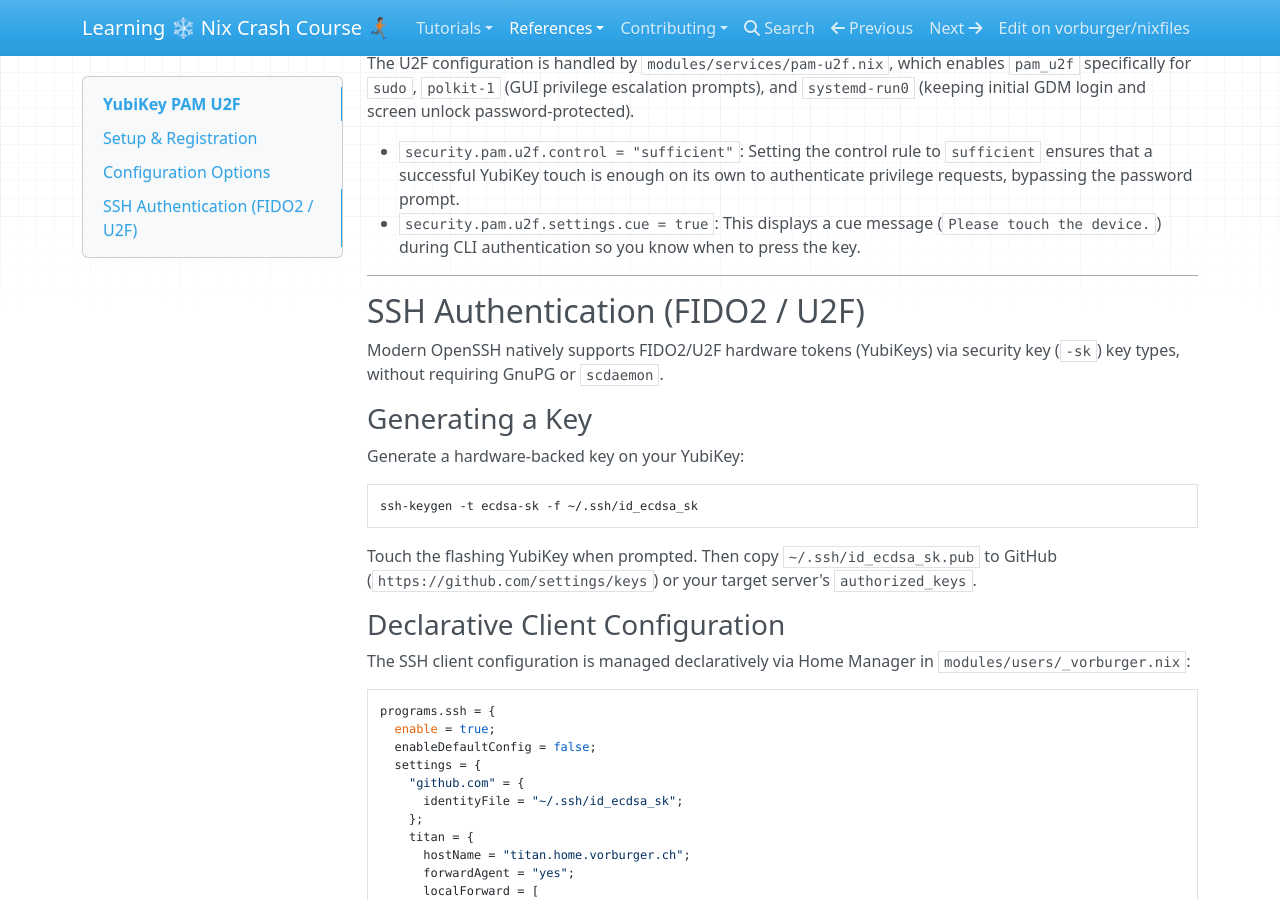
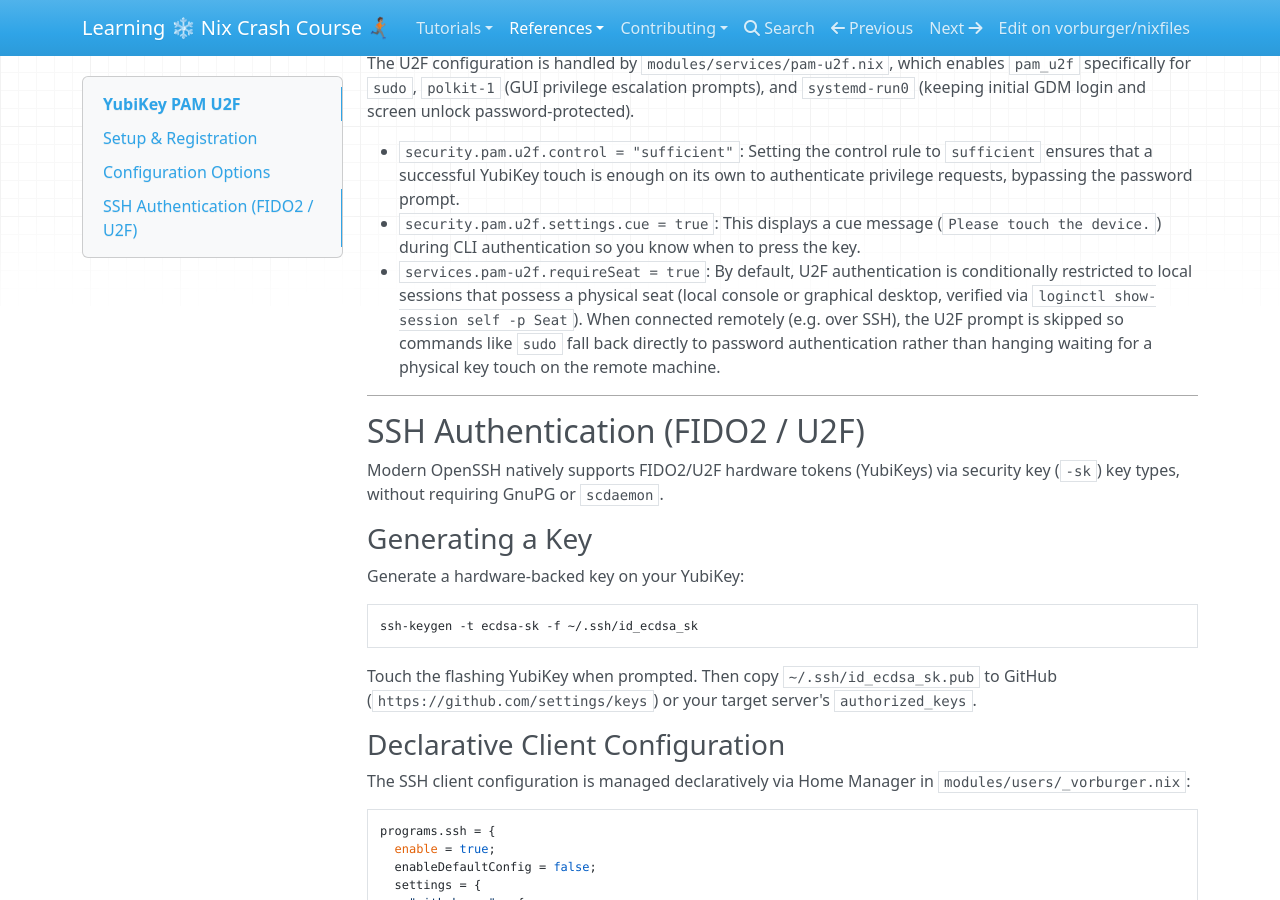
Before and after one commit to vorburger/nixfiles, an MkDocs documentation site: the page built from docs/docs/reference/yubikey.md, in a window 1280 px wide and 900 px high, scrolled down 863 px. Built offline with MkDocs 1.6.1, drawn with Linux system fonts in a browser that asks for light colours; nearby versions of some CDN libraries.

Commit message:
fix: PAM U2F only for seat, but skip for remote SSH

```diff
--- a/docs/docs/reference/yubikey.md
+++ b/docs/docs/reference/yubikey.md
@@ -41,6 +41,7 @@ The U2F configuration is handled by `modules/services/pam-u2f.nix`, which enable
 
 - `security.pam.u2f.control = "sufficient"`: Setting the control rule to `sufficient` ensures that a successful YubiKey touch is enough on its own to authenticate privilege requests, bypassing the password prompt.
 - `security.pam.u2f.settings.cue = true`: This displays a cue message (`Please touch the device.`) during CLI authentication so you know when to press the key.
+- `services.pam-u2f.requireSeat = true`: By default, U2F authentication is conditionally restricted to local sessions that possess a physical seat (local console or graphical desktop, verified via `loginctl show-session self -p Seat`). When connected remotely (e.g. over SSH), the U2F prompt is skipped so commands like `sudo` fall back directly to password authentication rather than hanging waiting for a physical key touch on the remote machine.
 
 ---
 
```
Also changed, not shown: 1 other file.
